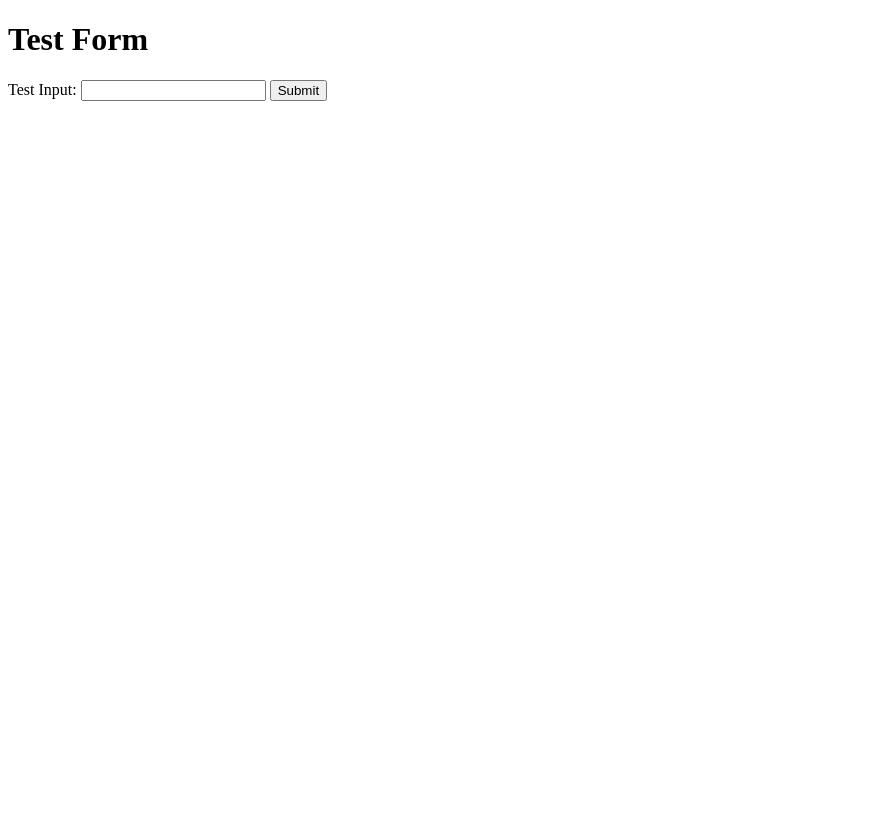
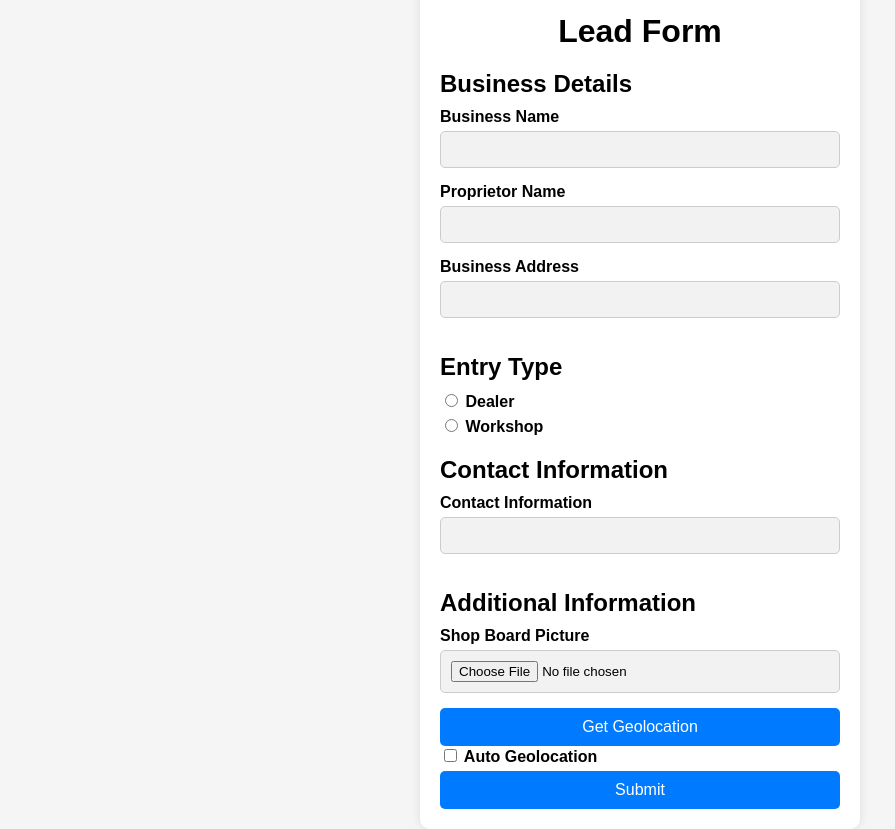
Before and after one commit to Rameezzahid/EnolConnect, a plain HTML site: page index.html in a window 1280 px wide. Shown: the whole page, without its empty margins (0-895 px from the left). Before the commit the page ends 800 px from the top, so only its background shows below. Drawn offline with Linux system fonts and the light colour scheme.

Commit message:
index.html

```diff
--- a/index.html
+++ b/index.html
@@ -3,14 +3,47 @@
 <head>
     <meta charset="UTF-8">
     <meta name="viewport" content="width=device-width, initial-scale=1.0">
-    <title>Test Form</title>
+    <title>Lead Form</title>
+    <link rel="stylesheet" href="styles.css">
 </head>
 <body>
     <div class="form-container">
-        <h1>Test Form</h1>
+        <h1>Lead Form</h1>
         <form id="leadForm">
-            <label for="testInput">Test Input:</label>
-            <input type="text" id="testInput" name="testInput" required>
+            <section>
+                <h2>Business Details</h2>
+                <label for="businessName">Business Name</label>
+                <input type="text" id="businessName" name="businessName" required>
+
+                <label for="proprietorName">Proprietor Name</label>
+                <input type="text" id="proprietorName" name="proprietorName" required>
+
+                <label for="businessAddress">Business Address</label>
+                <input type="text" id="businessAddress" name="businessAddress" required>
+            </section>
+
+            <section>
+                <h2>Entry Type</h2>
+                <label><input type="radio" name="entryType" value="Dealer" required> Dealer</label>
+                <label><input type="radio" name="entryType" value="Workshop" required> Workshop</label>
+            </section>
+
+            <section>
+                <h2>Contact Information</h2>
+                <label for="contactInfo">Contact Information</label>
+                <input type="text" id="contactInfo" name="contactInfo" required>
+            </section>
+
+            <section>
+                <h2>Additional Information</h2>
+                <label for="shopBoardPicture">Shop Board Picture</label>
+                <input type="file" id="shopBoardPicture" name="shopBoardPicture" accept="image/*" capture="environment" required>
+
+                <button type="button" id="getGeolocationButton">Get Geolocation</button>
+                <label><input type="checkbox" id="autoGeolocation"> Auto Geolocation</label>
+                <input type="hidden" id="geolocation" name="geolocation">
+            </section>
+
             <button type="submit">Submit</button>
         </form>
     </div>
```
